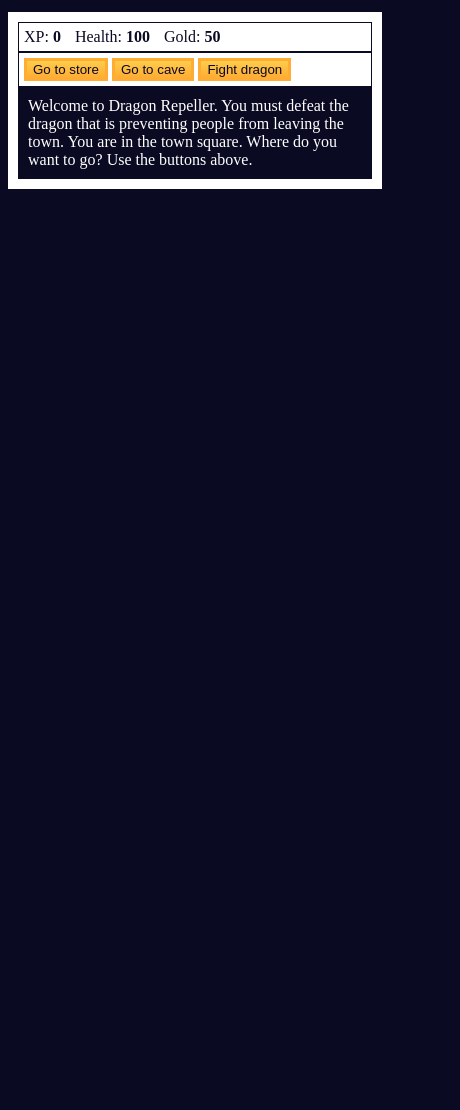
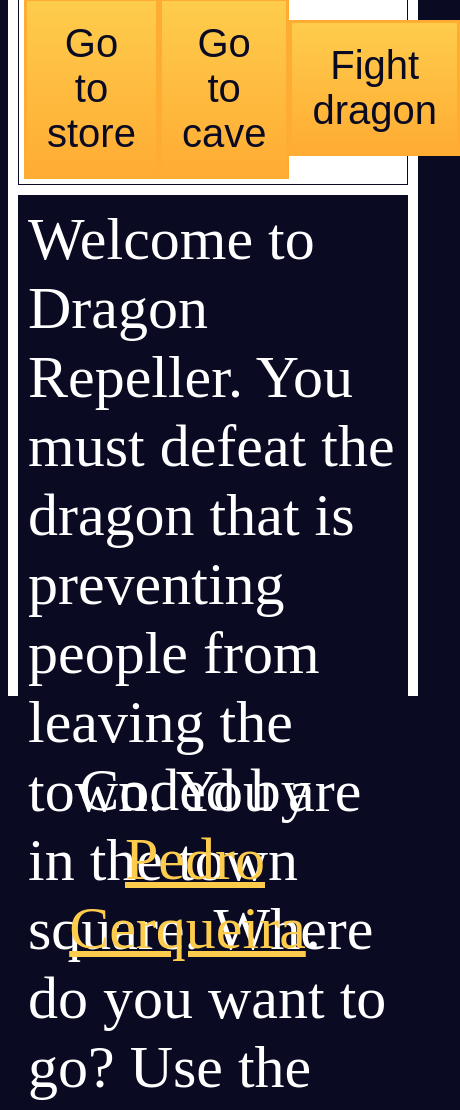
Before and after one commit to PedroCrqs/dragon-repeller, a plain HTML site: page index.html in a window 390 px wide. Shown: the part 18-1128 px from the top of the page, 460 px wide, since content can reach past the window. Before the commit the page ends 844 px from the top, so only its background shows below. Drawn offline with Linux system fonts and the light colour scheme.

Commit message:
Mobile first applied and some structure changes

```diff
--- a/index.html
+++ b/index.html
@@ -2,11 +2,14 @@
 <html lang="en">
   <head>
     <meta charset="utf-8" />
-    <link rel="stylesheet" href="./style.css" />
+    <meta name="author" content="PedroCrq" />
+    <link rel="stylesheet" href="./src/styles/style.css" />
+    <link rel="stylesheet" href="./src/styles/responsive.css" />
     <title>RPG - Dragon Repeller</title>
   </head>
   <body>
-    <div id="game">
+    <div class="container">
+      <div id="game">
       <div id="stats">
         <span class="stat"
           >XP: <strong><span id="xpText">0</span></strong></span
@@ -37,6 +40,12 @@
         Where do you want to go? Use the buttons above.
       </div>
     </div>
-    <script src="./script.js"></script>
+    <script src="./src/scripts/script.js"></script>
+
+    <footer class="attribution">
+      <p>
+        Coded by <a href="https://github.com/PedroCrqs">Pedro Cerqueira</a>.
+      </p></div>
+    </footer>
   </body>
 </html>
--- /dev/null
+++ b/src/styles/responsive.css
@@ -0,0 +1,3 @@
+@media (min-width: 768px) {
+  ..;
+}
--- a/style.css
+++ b/src/styles/style.css
@@ -1,5 +1,18 @@
+* {
+  font-size: 60px;
+}
+
 body {
   background-color: #0a0a23;
+}
+
+.container {
+  max-width: 100vw;
+  height: 100vh;
+  align-items: center;
+  justify-content: center;
+  display: flex;
+  flex-direction: column;
 }
 
 #text {
@@ -9,12 +22,19 @@ body {
 }
 
 #game {
-  max-width: 500px;
-  max-height: 400px;
+  max-width: 100vw;
+  max-height: 100vh;
   background-color: #ffffff;
   color: #ffffff;
   margin: 30px auto 0px;
   padding: 10px;
+}
+
+#controls {
+  display: flex;
+  flex-direction: row;
+  align-items: center;
+  margin-bottom: 10px;
 }
 
 #controls,
@@ -42,4 +62,17 @@ button {
   background-color: #feac32;
   background-image: linear-gradient(#fecc4c, #ffac33);
   border: 3px solid #feac32;
+  font-size: 40px;
+  padding: 20px;
+  flex-grow: 1;
 }
+
+.attribution {
+  text-align: center;
+  font-weight: 300;
+  color: white;
+}
+
+.attribution a {
+  color: #fecc4c;
+}
```
Also changed, not shown: src/scripts/script.js (renamed from script.js).
